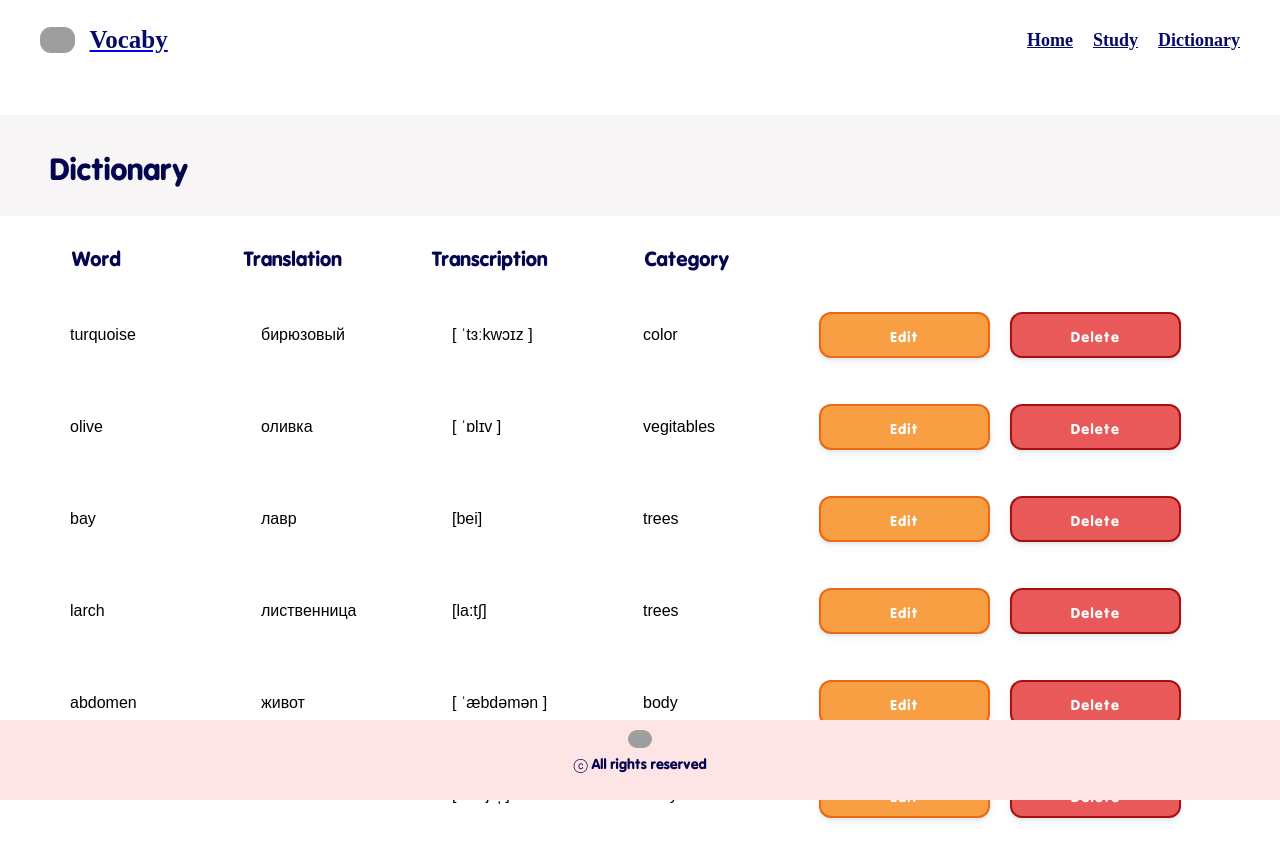
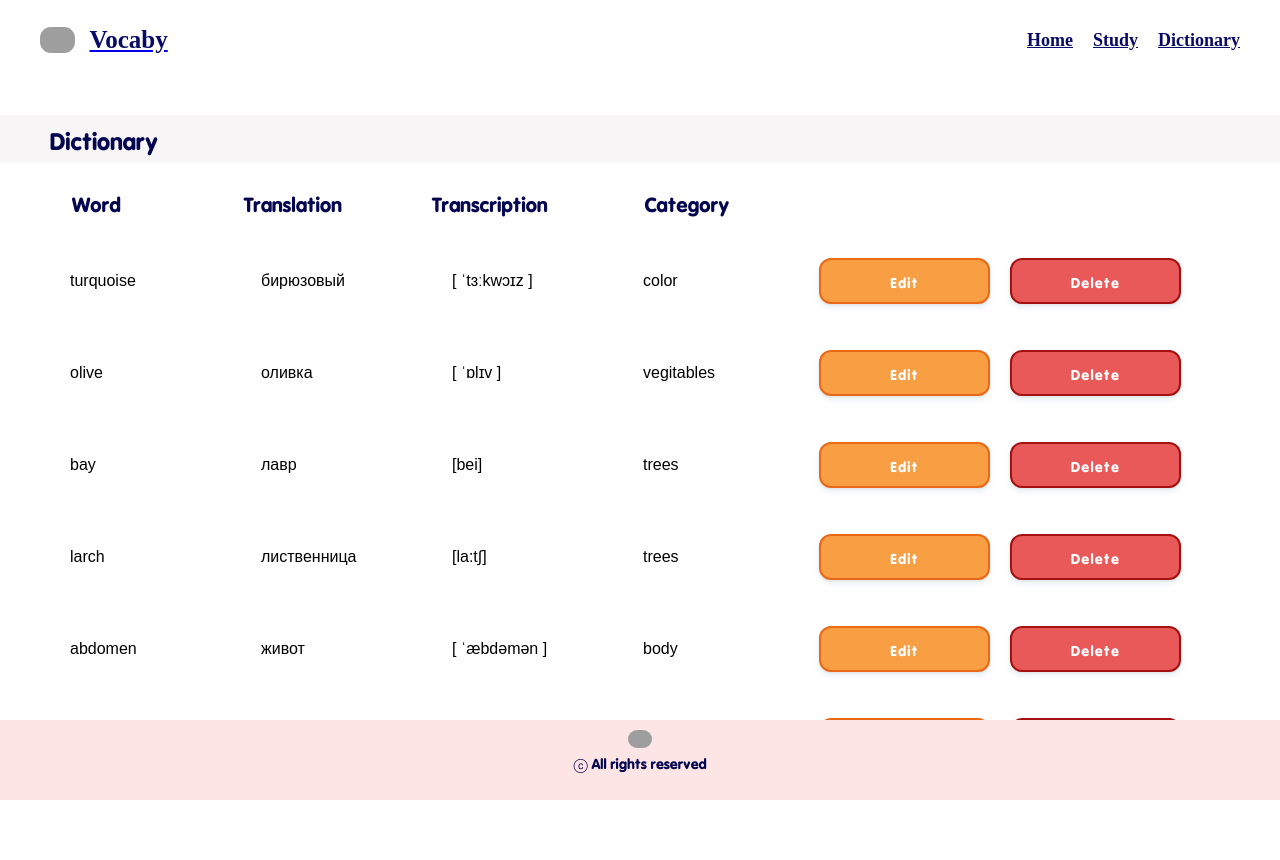
Before and after one commit to RomanovaCute/foreign-words-react, a React (Create React App) app: page /dictionary in a window 1280 px wide. Shown: the top 860 px of the page. Built offline with nearby package versions, Linux system fonts and the light colour scheme; grey boxes are pictures that could not be loaded.

Commit message:
fix: fix style of title

```diff
--- a/src/components/pageTitle/Title.jsx
+++ b/src/components/pageTitle/Title.jsx
@@ -4,7 +4,7 @@ function Title(props){
     return(
         <TitleWrapper>
             <TitleBox>
-                <h2 className='title'>{props.title}</h2>
+                <h3 className='title'>{props.title}</h3>
             </TitleBox>
         </TitleWrapper>
     )
--- a/src/components/pageTitle/styles.jsx
+++ b/src/components/pageTitle/styles.jsx
@@ -4,8 +4,8 @@ const TitleWrapper = styled.div`
 display: flex;
 flex-direction: column;
 margin-bottom: 5px;
+padding: 0 50px;
 justify-content: flex-start;
-padding:0 50px;
 font-family: 'Vag world bold';
 color: #04064f;
 font-size: 20px;
@@ -13,7 +13,6 @@ font-size: 20px;
 const TitleBox = styled.div`
 display: flex;
 justify-content; flex-start;
-padding: 20px 0;
 `
 
 export {TitleWrapper, TitleBox};
```
